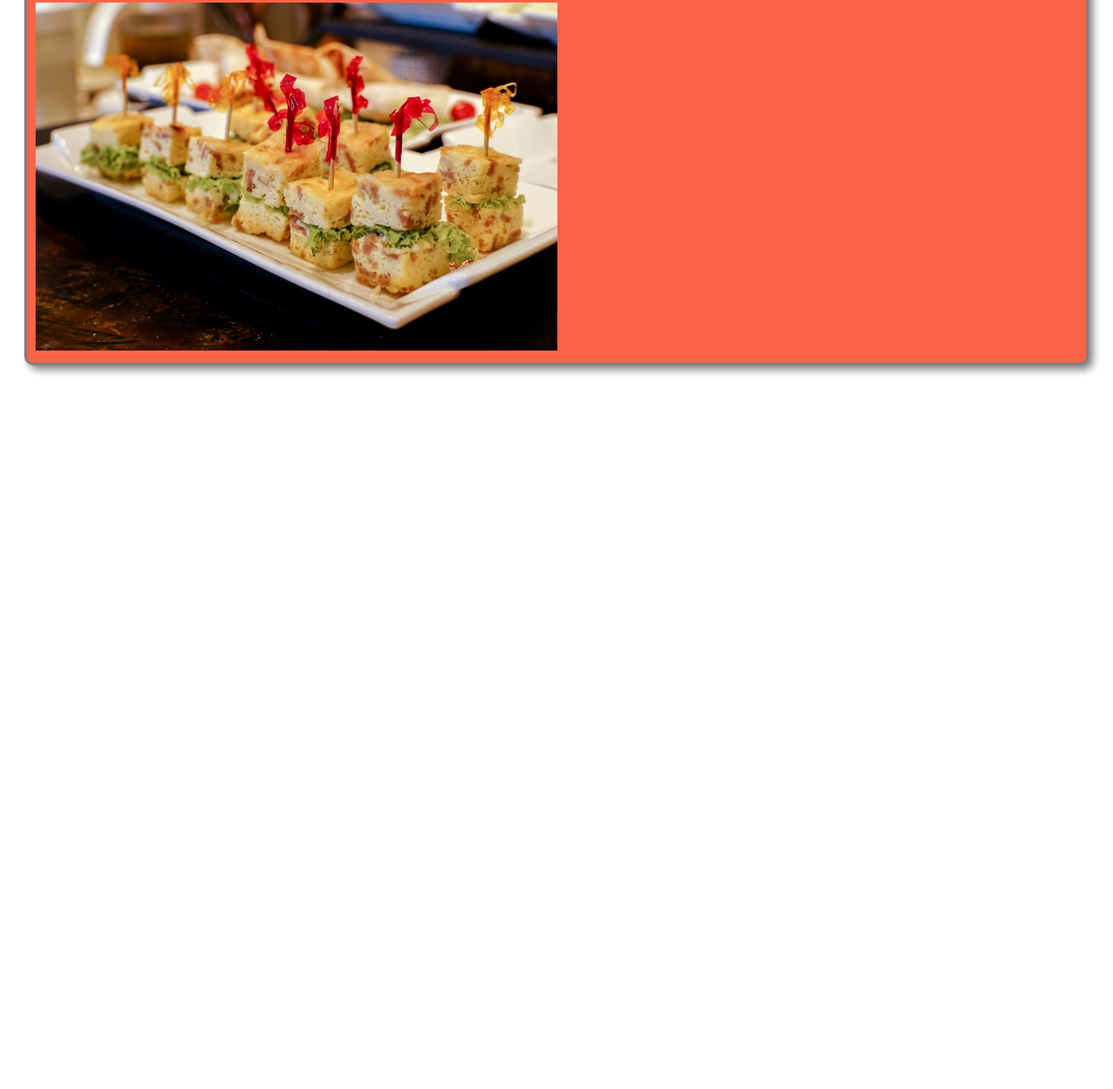
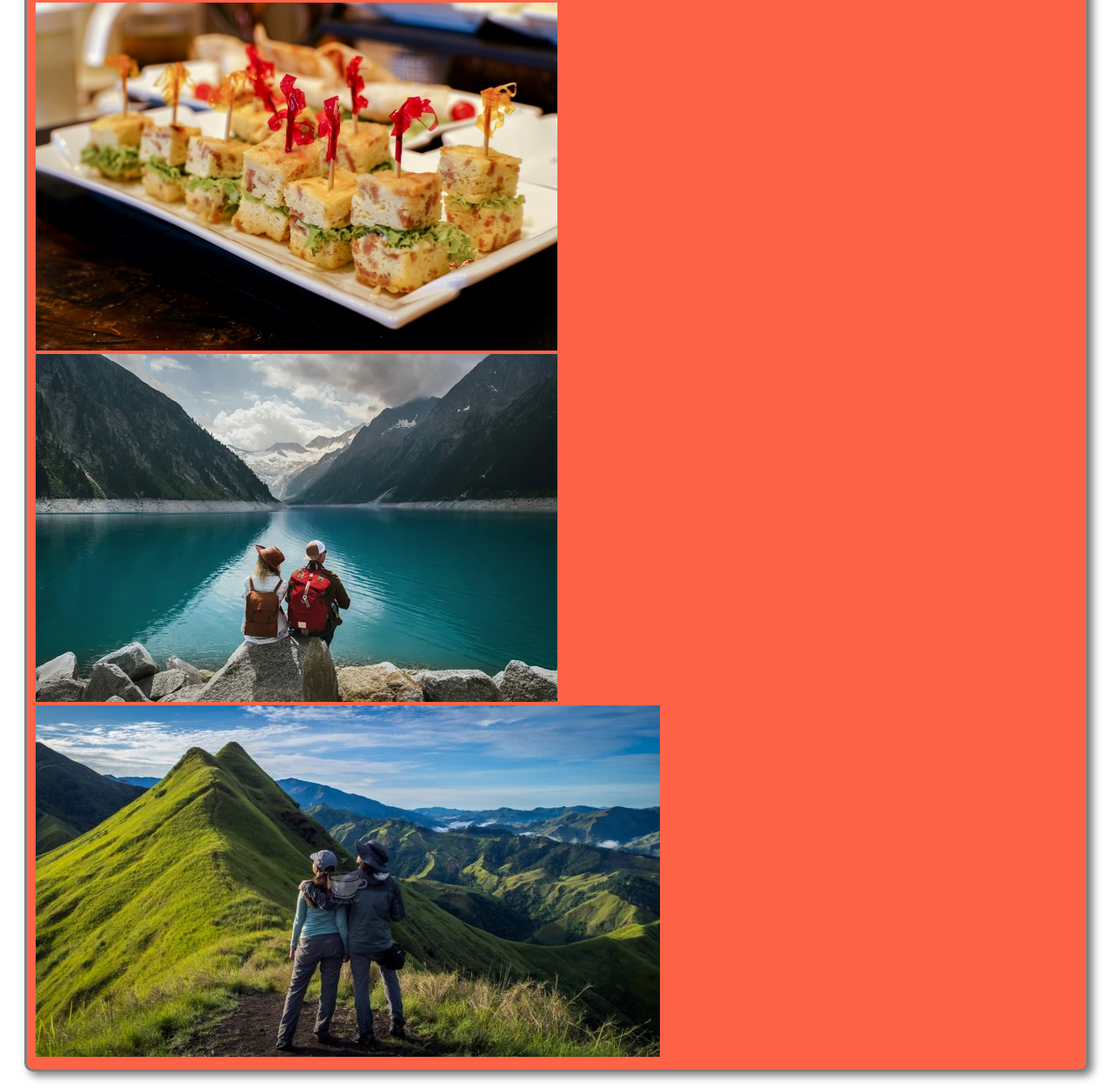
Before and after one commit to Naabil05/My-Simple-Website, a plain HTML site: page index.html in a window 1280 px wide. Shown: the part 759-2011 px from the top of the page at 87% size. Before the commit the page ends 1199 px from the top, so only its background shows below. Drawn offline with Linux system fonts and the light colour scheme.

Commit message:
image added

```diff
--- a/index.html
+++ b/index.html
@@ -36,6 +36,8 @@
     <div>
         <h3>pastry</h3>
         <img src="Styles/Food.jpg" alt="">
+        <img src="Styles/Lake.jpg" alt="">
+        <img src="Styles/Hill.jpg" alt="">
     </div>
 </body>
 
```
Also changed, not shown: Styles/Hill.jpg (added), Styles/Lake.jpg (added).
